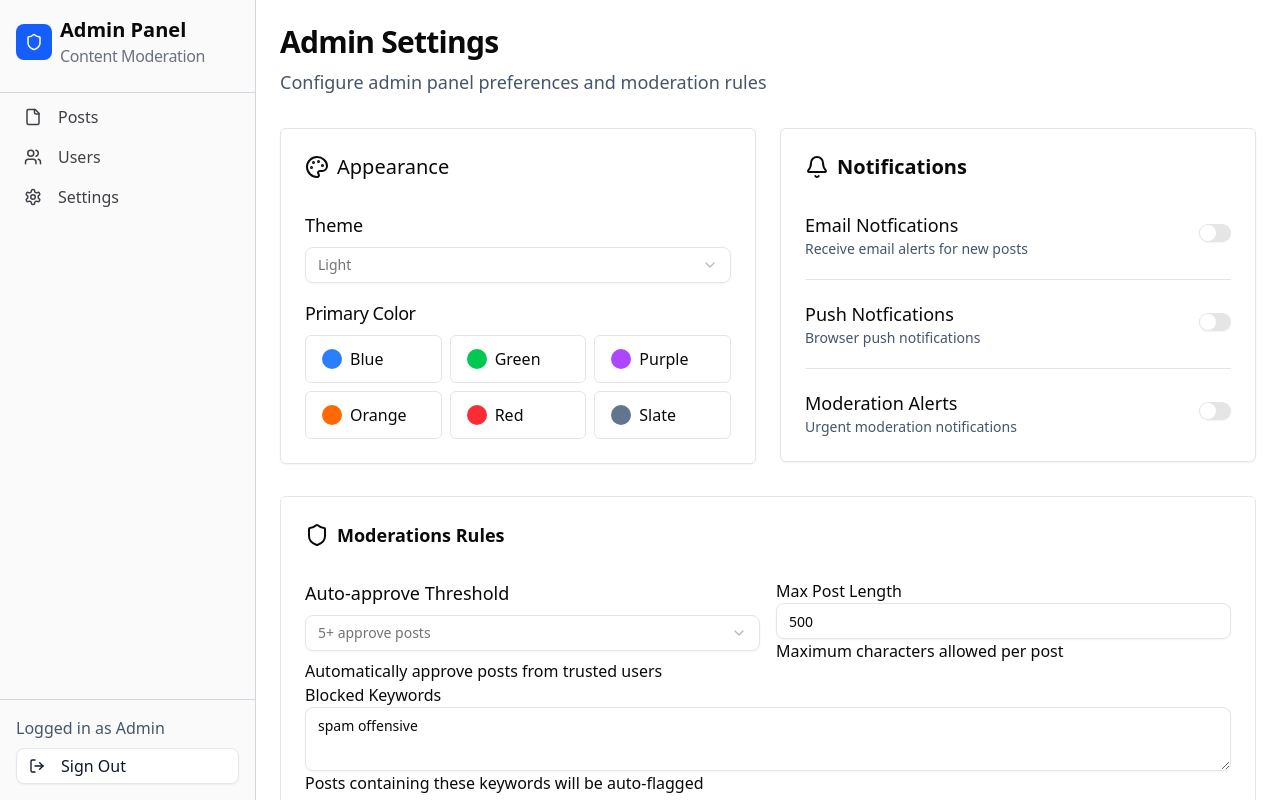
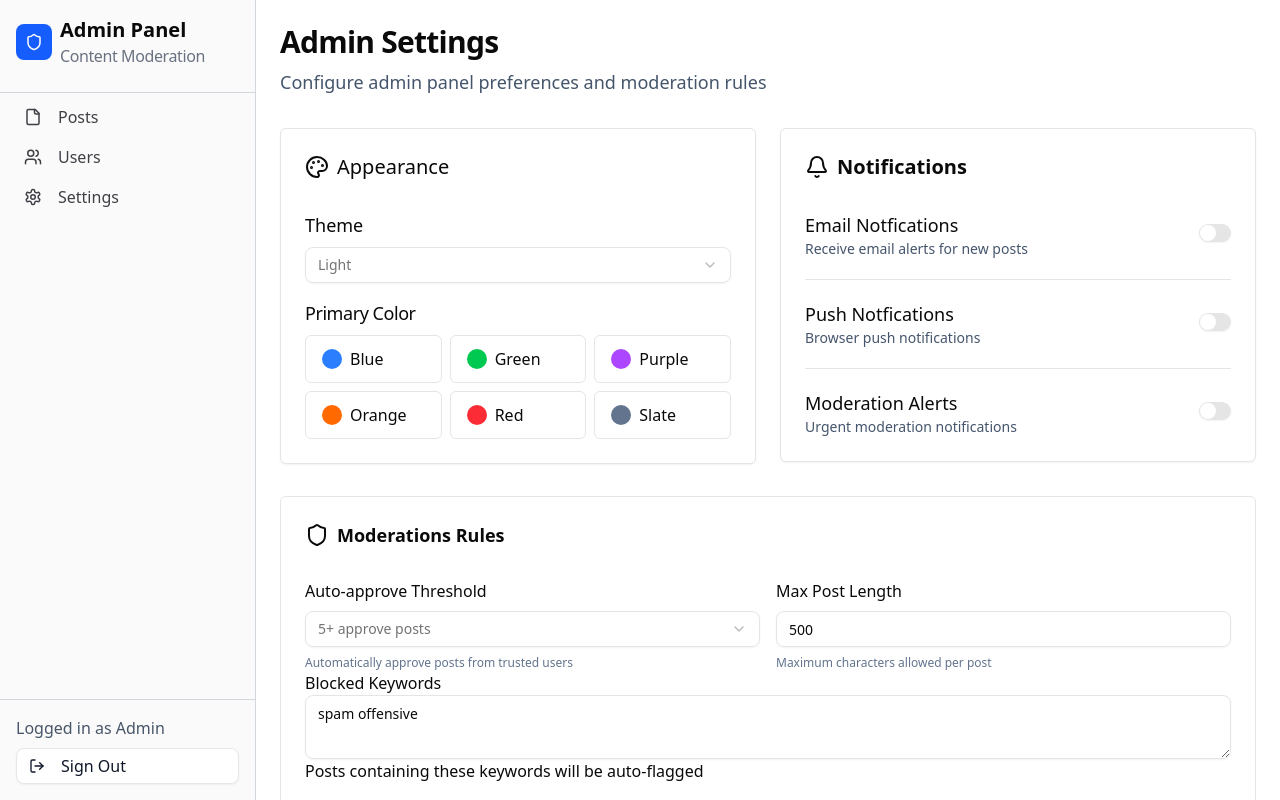
Before and after one commit to AmjustGettingStarted/KalyaniMotors_AdminPanel, a Next.js app: page /settings in a window 1280 px wide. Shown: the top 800 px of the page. Built offline with nearby package versions, Linux system fonts and the light colour scheme.

Commit message:
styles(settings): Add styles to max uploads section

```diff
--- a/app/settings/page.tsx
+++ b/app/settings/page.tsx
@@ -168,7 +168,7 @@ const Settings = () => {
               <div className="grid grid-cols-2 gap-4">
                 {/* Threshold */}
                 <div className="flex flex-col space-y-2">
-                  <p className="text-lg">Auto-approve Threshold</p>
+                  <p className="">Auto-approve Threshold</p>
                   <p>
                     <Select>
                       <SelectTrigger className="w-full cursor-pointer">
@@ -182,15 +182,19 @@ const Settings = () => {
                       </SelectContent>
                     </Select>
                   </p>
-                  <p>Automatically approve posts from trusted users</p>
+                  <p className="text-xs text-slate-500">
+                    Automatically approve posts from trusted users
+                  </p>
                 </div>
                 {/*  Max Uploads */}
-                <div className="flex flex-col ">
+                <div className="flex flex-col space-y-2 ">
                   <p>Max Post Length</p>
                   <p>
                     <Input type="number" defaultValue={500} />
                   </p>
-                  <p>Maximum characters allowed per post</p>
+                  <p className="text-xs text-slate-500">
+                    Maximum characters allowed per post
+                  </p>
                 </div>
               </div>
               <div className="flex flex-col">
```
